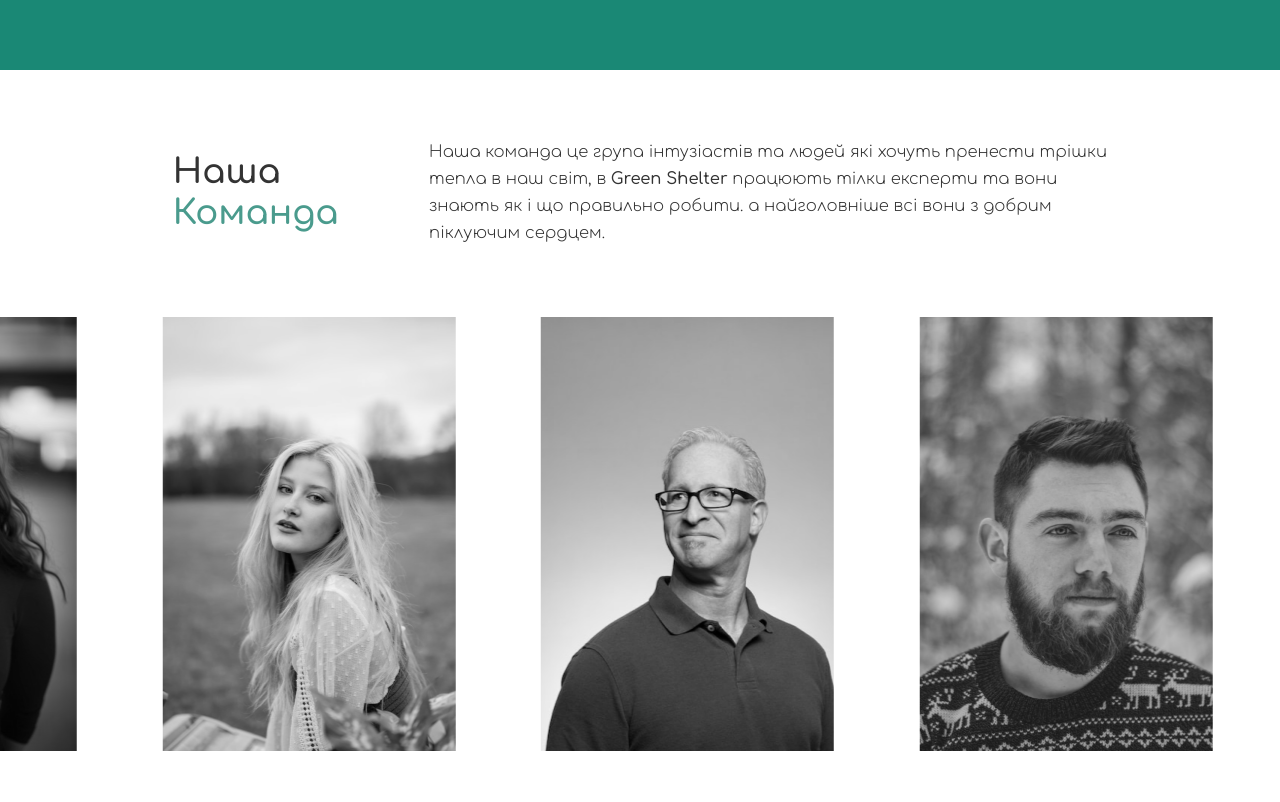
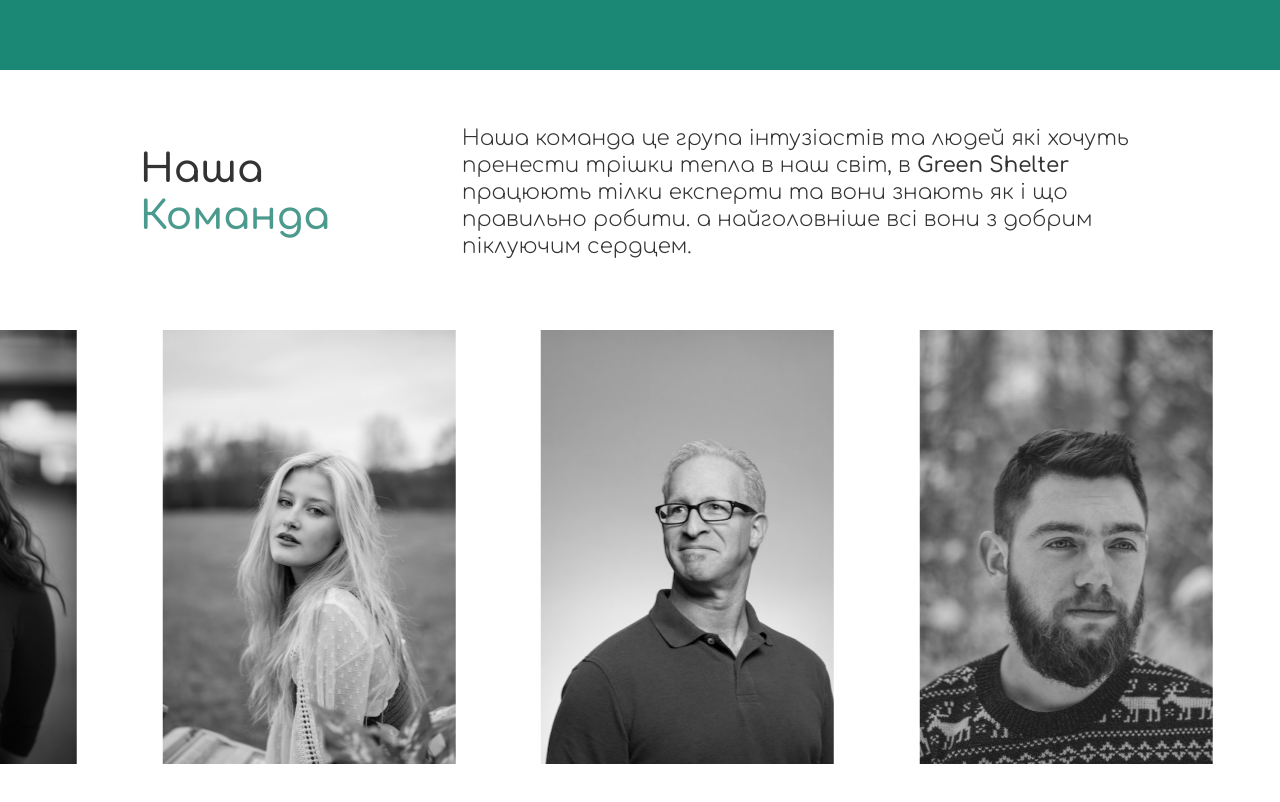
Before and after one commit to OlegBandrivskiy26/GreenShelter, a React (Create React App) app: page / in a window 1280 px wide. Shown: the part 4060-4862 px from the top of the page. Built offline with nearby package versions, Linux system fonts and the light colour scheme.

Commit message:
updating styles of TeamPage component

```diff
--- a/src/Components/TeamPage/TeamPage.css
+++ b/src/Components/TeamPage/TeamPage.css
@@ -26,14 +26,14 @@
     display: flex;
     gap: 25px;
     align-items: center;
-    justify-content: space-around;
+    justify-content: space-between;
 }
 
 .TeamPage-headline {
     font-family: 'Comfortaa';
     font-style: normal;
     font-weight: 600;
-    font-size: calc(15px + 1.5vw);
+    font-size: calc(20px + 1.5vw);
     line-height: 120.5%;
     /* or 58px */
     display: flex;
@@ -53,7 +53,7 @@
     font-family: 'Comfortaa';
     font-style: normal;
     font-weight: 300;
-    font-size: calc(10px + .5vw);
+    font-size: calc(15px + .5vw);
     line-height: 27px;
     color: #333333;
 }
@@ -74,12 +74,10 @@
         align-items: center;
         justify-content: center;
     }
-
     .TeamPage-description {
         text-align: center;
         font-size: calc(14px + 0.25vw);
     }
-
     .TeamPage-headline {
         text-align: center;
         flex-direction: row;
@@ -88,8 +86,6 @@
     }
 }
 
-
-
 @media screen and (max-width: 500px) {
     .TeamPage-heading {
         padding: 25px;
```
